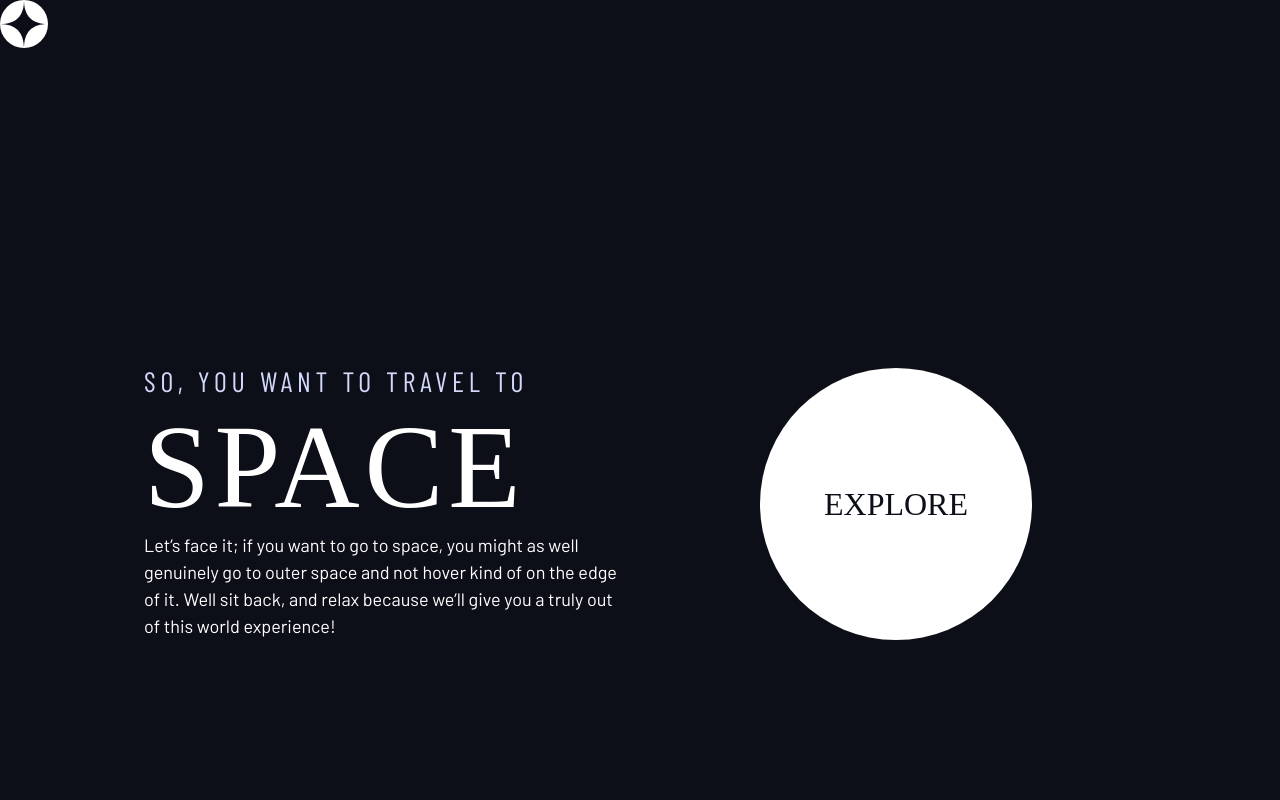
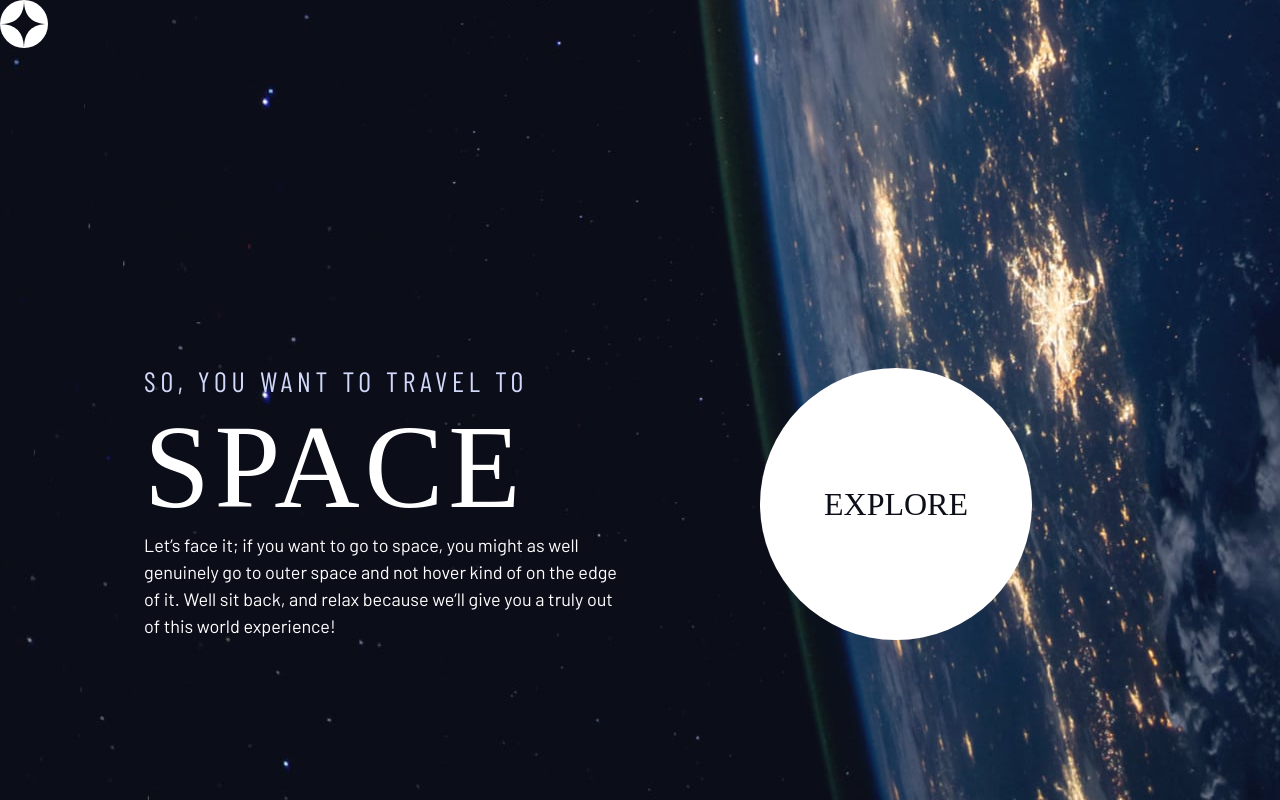
Before and after one commit to gunayakay/gunayakay.github.io, a website built with webpack: page The Homepage/index.html in a window 1280 px wide. Built offline with nearby package versions, Linux system fonts and the light colour scheme; a web font is replaced by a local one.

Commit message:
Backround image is added

```diff
--- a/The Homepage/index.css
+++ b/The Homepage/index.css
@@ -378,3 +378,30 @@ select {
 .dot-indicators > [aria-selected="true"] {
   background-color: hsl(var(--clr-white) / 1);
 }
+
+/* ------------------- */
+/* Page specific       */
+/* ------------------- */
+
+.body {
+  background-size: cover;
+  background-position: bottom center;
+}
+
+/* home */
+
+.home {
+  background-image: url(./assets/home/background-home-mobile.jpg);
+}
+
+@media (min-width: 35em) {
+  .home {
+    background-position: center center;
+    background-image: url(./assets/home/background-home-tablet.jpg);
+  }
+}
+@media (min-width: 45em) {
+  .home {
+    background-image: url(./assets/home/background-home-desktop.jpg);
+  }
+}
```
